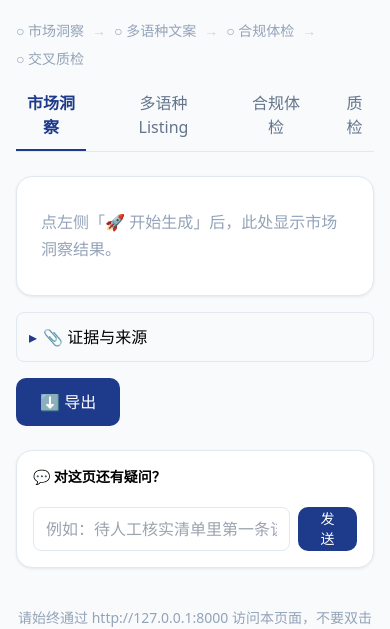
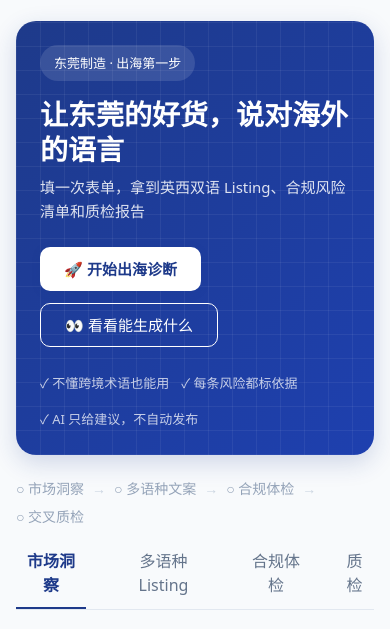
Before and after one commit to Planeer-starry/sailcompass, a plain HTML site: page static/index.html in a window 390 px wide. Shown: the part 167-796 px from the top of the page. Drawn offline with nearby package versions, Linux system fonts and the light colour scheme; no server answers.

Commit message:
Hero 首页 + 演示缓存（真实产物固化）

```diff
--- a/static/app.js
+++ b/static/app.js
@@ -135,14 +135,17 @@ function generateAll() {
     if (!res.ok) {
       setButtonLoading(false);
       showErrorBar(res.data.error || "创建任务失败");
+      setHeroVisible(true);
       return;
     }
     currentTaskId = res.data.task_id;
     chatHistories = {};   // 新任务 → 追问历史清零
+    setHeroVisible(false);
     startPolling(res.data.task_id);
   }).catch(function () {
     setButtonLoading(false);
     showErrorBar("网络异常，无法连接服务，请重试");
+    setHeroVisible(true);
   });
 }
 
@@ -162,6 +165,7 @@ function pollOnce(taskId) {
     stopPolling();
     setButtonLoading(false);
     showErrorBar("请求超时，请重试");
+    setHeroVisible(true);
     return;
   }
   fetch("/api/task/" + taskId).then(function (resp) {
@@ -171,6 +175,7 @@ function pollOnce(taskId) {
       stopPolling();
       setButtonLoading(false);
       showErrorBar(res.task.error || "任务不存在");
+      setHeroVisible(true);
       return;
     }
     trackProgress(res.task.progress);
@@ -182,7 +187,7 @@ function pollOnce(taskId) {
       resetReviewGate();
       setButtonLoading(false);
       hideSlowTip();
-      if (res.task.status === "failed") { showErrorBar(res.task.error || "生成失败"); }
+      if (res.task.status === "failed") { showErrorBar(res.task.error || "生成失败"); setHeroVisible(true); }
     }
   }).catch(function () {
     // 单次网络异常：不中断轮询、不白屏，靠 5 分钟超时兜底
@@ -309,6 +314,15 @@ function hideErrorBar() {
   document.getElementById("error-bar").classList.add("hidden");
 }
 
+// ---------- Hero 首页区块显隐：点开始生成即收起（Tab 上移聚焦进度条），任何失败回归 ----------
+function setHeroVisible(visible) {
+  document.getElementById("hero").classList.toggle("hidden", !visible);
+}
+// Hero 次按钮「看看能生成什么」：只平滑滚动到 Tab 区、不加载数据（接上 demo_cache 后再改回真示例）
+function scrollToTabs() {
+  document.getElementById("tabs").scrollIntoView({ behavior: "smooth" });
+}
+
 // ---------- 初始化 ----------
 document.addEventListener("DOMContentLoaded", function () {
   // 上传识图逻辑在 image.js，独立初始化
--- a/static/index.html
+++ b/static/index.html
@@ -119,6 +119,22 @@
         <p class="text-slate-500 mt-1">市场洞察 → 多语种 Listing → 合规体检 → 交叉质检</p>
       </header>
 
+      <!-- Hero 首页区块：未生成时展示；点开始生成即收起（display:none，Tab 随之上移），失败时回归 -->
+      <section id="hero" class="hero mb-6">
+        <span class="hero-tag">东莞制造 · 出海第一步</span>
+        <h3 class="hero-title">让东莞的好货，说对海外的语言</h3>
+        <p class="hero-sub">填一次表单，拿到英西双语 Listing、合规风险清单和质检报告</p>
+        <div class="hero-actions">
+          <button type="button" class="hero-btn-primary" onclick="generateAll()">🚀 开始出海诊断</button>
+          <button type="button" class="hero-btn-ghost" onclick="scrollToTabs()">👀 看看能生成什么</button>
+        </div>
+        <ul class="hero-trust">
+          <li>✓ 不懂跨境术语也能用</li>
+          <li>✓ 每条风险都标依据</li>
+          <li>✓ AI 只给建议，不自动发布</li>
+        </ul>
+      </section>
+
       <!-- 生成进度：四段依次点亮；连续 60 秒无进展时显示慢提示 -->
       <div class="flex flex-wrap items-center gap-2 mb-3 text-sm">
         <span id="stage-1" class="stage stage-todo">○ 市场洞察</span>
@@ -137,8 +153,8 @@
         <button class="btn-primary shrink-0 h-10 px-4 rounded-[10px] bg-brand text-white text-sm hover:bg-[#172554]" onclick="generateAll()">重试</button>
       </div>
 
-      <!-- Tab 导航 -->
-      <nav class="flex gap-6 border-b border-line mb-6">
+      <!-- Tab 导航（id=tabs 作为 Hero 次按钮的滚动锚点） -->
+      <nav id="tabs" class="flex gap-6 border-b border-line mb-6">
         <button class="tab-btn" data-tab="insight" onclick="switchTab('insight')">市场洞察</button>
         <button class="tab-btn" data-tab="listing" onclick="switchTab('listing')">多语种 Listing</button>
         <button class="tab-btn" data-tab="compliance" onclick="switchTab('compliance')">合规体检</button>
--- a/static/style.css
+++ b/static/style.css
@@ -96,3 +96,112 @@ details.evidence[open] summary::before { content: "▾"; }
   font-size: 12px; padding: 4px 10px; border-radius: 8px;
   pointer-events: none; white-space: nowrap;
 }
+/* ═══ Hero 首页区块：深蓝渐变 + 纯 CSS 网格纹理（未生成时展示） ═══ */
+
+/* 卡片主体：135° 深蓝渐变打底，上叠 24px 细线网格（repeating-linear-gradient，不引图片）；
+   高度不写死——min-height 340px 兜底，内容多时自然撑高防溢出 */
+.hero {
+  min-height: 340px;
+  display: flex;
+  flex-direction: column;
+  justify-content: center;
+  padding: 40px;
+  border-radius: 20px;
+  box-shadow: 0 8px 24px rgba(30, 58, 138, 0.18);
+  color: #FFFFFF;
+  background:
+    repeating-linear-gradient(0deg, rgba(255, 255, 255, 0.06) 0, rgba(255, 255, 255, 0.06) 1px, transparent 1px, transparent 24px),
+    repeating-linear-gradient(90deg, rgba(255, 255, 255, 0.06) 0, rgba(255, 255, 255, 0.06) 1px, transparent 1px, transparent 24px),
+    linear-gradient(135deg, #1E3A8A, #1E40AF);
+}
+
+/* 隐藏态：ID 选择器压过 .hero 的 display:flex，不依赖 Tailwind 注入顺序 */
+#hero.hidden { display: none; }
+
+/* ① 胶囊小标签：白底 12% 透明 */
+.hero-tag {
+  width: fit-content;
+  background: rgba(255, 255, 255, 0.12);
+  color: #FFFFFF;
+  font-size: 13px;
+  padding: 6px 14px;
+  border-radius: 999px;
+}
+
+/* ② slogan 大标题（品牌栏负责叫什么，Hero 负责凭什么） */
+.hero-title {
+  font-size: 36px;
+  font-weight: 700;
+  line-height: 1.25;
+  color: #FFFFFF;
+  margin: 16px 0 8px;
+}
+
+/* ③ 副标题：白色 85% 不透明 */
+.hero-sub {
+  font-size: 17px;
+  line-height: 1.6;
+  color: rgba(255, 255, 255, 0.85);
+  margin: 0 0 24px;
+}
+
+/* ④ 按钮行：并排、间距 12px */
+.hero-actions { display: flex; gap: 12px; }
+
+/* 主按钮：白底深蓝字；hover 微上浮 + 阴影加深（过渡 150ms） */
+.hero-btn-primary {
+  height: 48px;
+  padding: 0 24px;
+  border: none;
+  border-radius: 10px;
+  background: #FFFFFF;
+  color: #1E3A8A;
+  font-size: 15px;
+  font-weight: 600;
+  cursor: pointer;
+  box-shadow: 0 2px 8px rgba(30, 58, 138, 0.15);
+  transition: transform 150ms ease, box-shadow 150ms ease;
+}
+.hero-btn-primary:hover {
+  transform: translateY(-1px);
+  box-shadow: 0 6px 16px rgba(30, 58, 138, 0.32);
+}
+
+/* 次按钮：透明底 + 1.5px 白边框 + 白字；hover 淡白底微上浮 */
+.hero-btn-ghost {
+  height: 48px;
+  padding: 0 24px;
+  border: 1.5px solid #FFFFFF;
+  border-radius: 10px;
+  background: transparent;
+  color: #FFFFFF;
+  font-size: 15px;
+  font-weight: 500;
+  cursor: pointer;
+  transition: transform 150ms ease, background-color 150ms ease;
+}
+.hero-btn-ghost:hover {
+  transform: translateY(-1px);
+  background: rgba(255, 255, 255, 0.1);
+}
+
+/* ⑤ 三个信任标签：横向排布、间距 12px、白色 75%；flex-wrap 保证小屏换行不横溢 */
+.hero-trust {
+  display: flex;
+  flex-wrap: wrap;
+  gap: 12px;
+  list-style: none;
+  margin: 24px 0 0;
+  padding: 0;
+  color: rgba(255, 255, 255, 0.75);
+  font-size: 13px;
+}
+
+/* 小屏自适应（与抽屉同一 768px 断点）：高度收到 260px、内边距与字号收紧、按钮行允许换行 */
+@media (max-width: 768px) {
+  .hero { min-height: 260px; padding: 24px; }
+  .hero-title { font-size: 28px; }
+  .hero-sub { font-size: 15px; }
+  .hero-actions { flex-wrap: wrap; }
+  .hero-btn-primary, .hero-btn-ghost { height: 44px; }
+}
```
Also changed, not shown: demo_cache/保温杯_合规.json (added, +47 -0 lines), demo_cache/保温杯_完整结果.json (added, +50 -0 lines), demo_cache/保温杯_场景图_户外.jpg (added), 3 other files.
